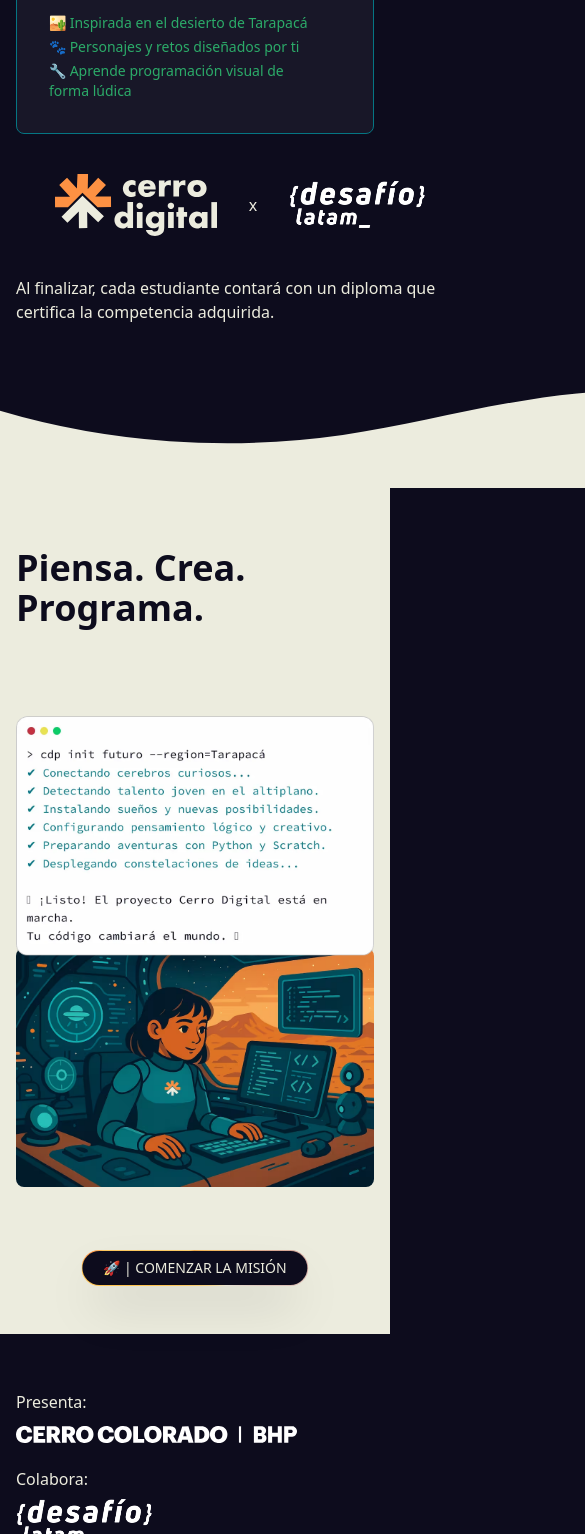
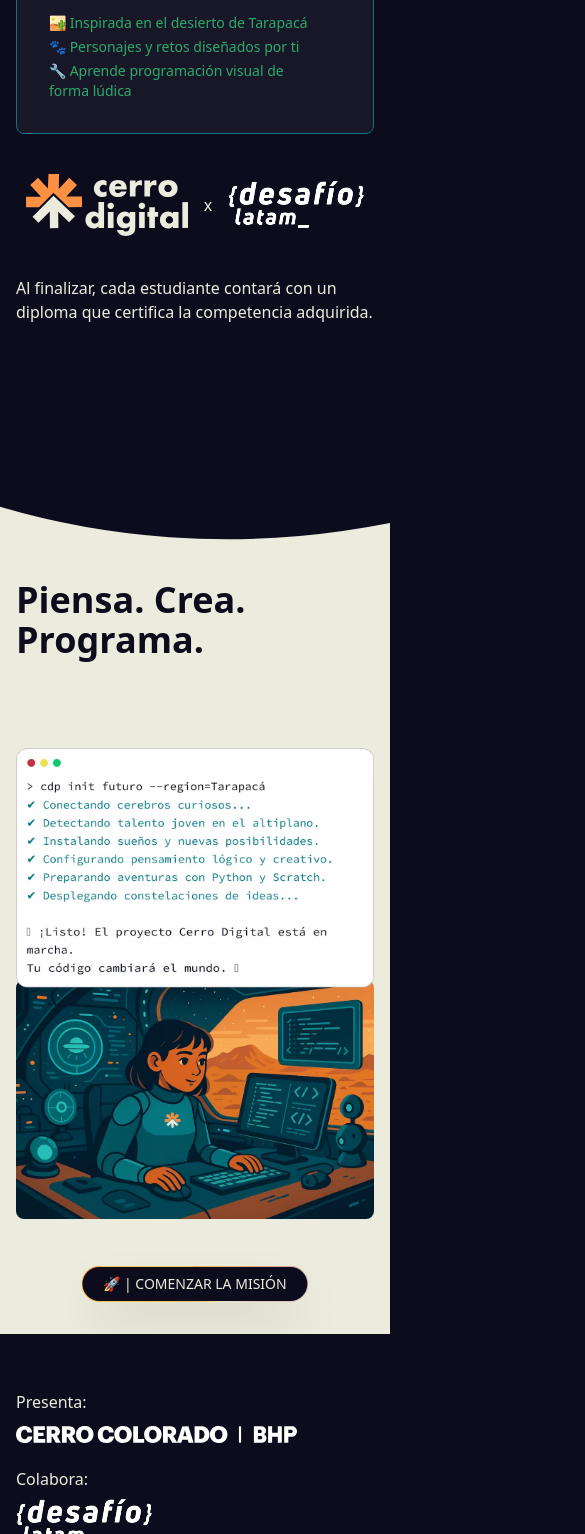
Before and after one commit to gsanchezd/cerro-digital, an Astro site: page / in a window 390 px wide. Shown: the part 4790-6324 px from the top of the page, 585 px wide, since content can reach past the window. Built offline with nearby package versions, Linux system fonts and the light colour scheme; Astro itself is replaced by a stand-in of ours.

Commit message:
FIX: overflow on divisor

```diff
--- /dev/null
+++ b/TODO.md
@@ -0,0 +1,8 @@
+# Cerro Digital
+Tasks to do
+
+### Landing page
+- [ ] Add radial color blur to the background
+- [ ] Add white color Cerro Digital logo to footer
+
+### Completed Column ✓
--- a/src/components/Card.astro
+++ b/src/components/Card.astro
@@ -5,7 +5,7 @@
 ---
 
 <div
-  class={`border border-[var(--color-green)] bg-[var(--color-base)]/5 rounded-lg p-8 flex flex-col gap-4 w-full md:w-[400px] ${styles}`}
+  class={`border border-[var(--color-green)] bg-[var(--color-base)]/5 rounded-lg p-8 flex flex-col gap-4 w-full md:max-w-[400px] ${styles}`}
 >
 <img loading="lazy" src={course.image} alt={course.title} class="w-full h-auto rounded-md" />
   <h5 class="text-xl font-bold">{course.title}</h5>
--- a/src/components/Disclaimer.astro
+++ b/src/components/Disclaimer.astro
@@ -7,10 +7,10 @@
 
 
 <div class="flex flex-col md:flex-row mx-auto max-w-6xl items-center mt-10 gap-10">
-    <div class="flex justify-between w-fit items-center gap-8">
+    <div class="flex justify-evenly items-center md:gap-8 gap-4">
     <Logo logo={CerroDigitalLogo} alt="Cerro Digital"/>
     x
     <Logo logo={DesafioLatamLogo} alt="Desafío Latam"  />
     </div>
-    <p class="w-md text-[var(--color-base)]">Al finalizar, cada estudiante contará con un diploma que certifica la competencia adquirida.</p>
+    <p class="md:w-md text-[var(--color-base)]">Al finalizar, cada estudiante contará con un diploma que certifica la competencia adquirida.</p>
 </div>
--- a/src/components/ThinkCreate.astro
+++ b/src/components/ThinkCreate.astro
@@ -8,9 +8,9 @@
 ---
 
 <section
-  class="bg-[var(--color-base)] relative mt-40 h-[850px] sm:h-[900px] lg:h-[700px] text-[var(--color-neutral)]"
+  class="bg-[var(--color-base)] relative mt-40 h-[850px] sm:h-[900px] lg:h-[750px] text-[var(--color-neutral)] overflow-hidden"
 >
-  <div class="container mx-auto max-w-6xl pt-16 h-full relative px-4">
+  <div class="container mx-auto max-w-6xl pt-24 z-10 h-full relative px-4">
     <h3 class="text-4xl lg:text-5xl font-bold text-left md:text-center lg:text-left text-pretty">
       Piensa. Crea. Programa.
     </h3>
@@ -28,7 +28,7 @@
         class="object-cover lg:object-contain absolute rounded-lg z-10 right-1/2 translate-x-1/2 lg:right-96 top-40 lg:top-0"
       />
     </div>
-    <div class="bottom-12 left-1/2 translate-x-[-50%] absolute z-30">
+    <div class="bottom-8 left-1/2 translate-x-[-50%] absolute z-30">
       <Button
         title="COMENZAR LA MISIÓN"
         url="https://cerrodigital.desafiolatam.com/"
@@ -41,7 +41,7 @@
       xmlns="http://www.w3.org/2000/svg"
       viewBox="0 0 1200 120"
       preserveAspectRatio="none"
-      class="absolute -top-24 z-20 md:w-full h-[100px] w-[1280px]"
+      class="absolute top-0 z-0 md:w-full h-[100px] w-[1280px] bg-[var(--color-neutral)]"
     >
       <path
         d="M985.66,92.83C906.67,72,823.78,31,743.84,14.19c-82.26-17.34-168.06-16.33-250.45.39-57.84,11.73-114,31.07-172,41.86A600.21,600.21,0,0,1,0,27.35V120H1200V95.8C1132.19,118.92,1055.71,111.31,985.66,92.83Z"
```
